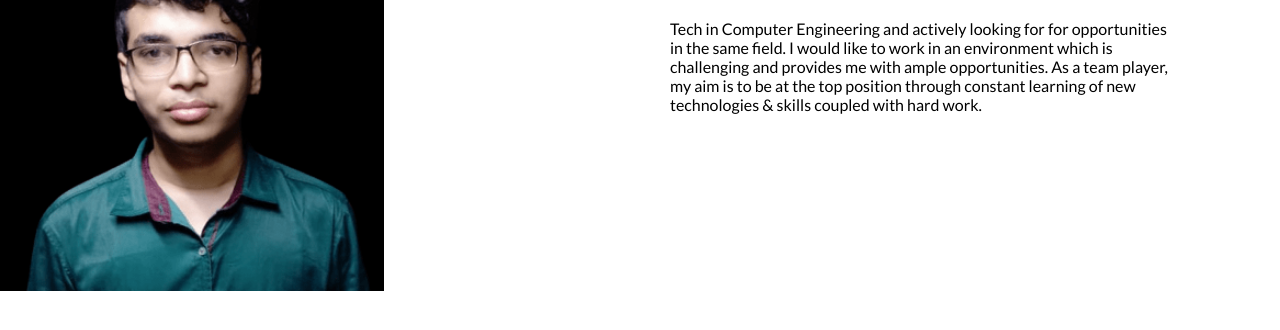
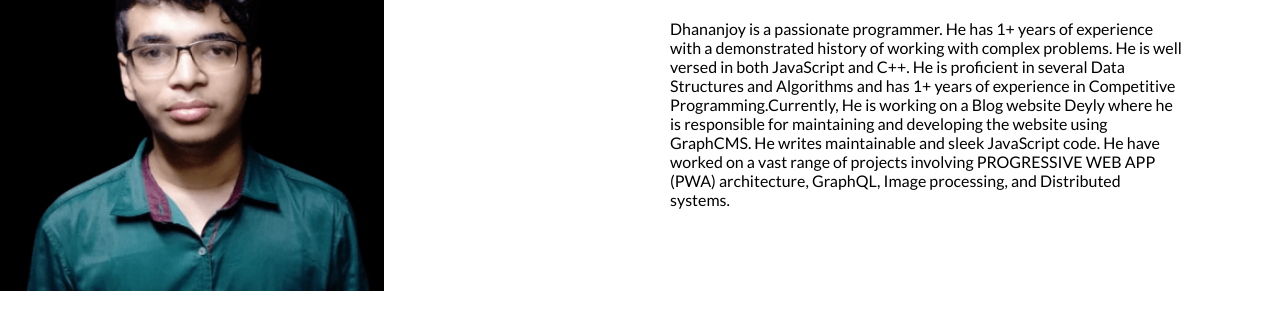
Before and after one commit to sceary-expert/portfolio, a plain HTML site: page about.html in a window 1280 px wide. Shown: the part 192-522 px from the top of the page. Drawn offline with Linux system fonts and the light colour scheme.

Commit message:
Updated about section

```diff
--- a/about.html
+++ b/about.html
@@ -36,7 +36,7 @@
 
         <div class="profile-content-wrapper">
           <h1>Hi, thanks for visiting my site.</h1>
-          <p>Tech in Computer Engineering and actively looking for for opportunities in the same field. I would like to work in an environment which is challenging and provides me with ample opportunities. As a team player, my aim is to be at the top position through constant learning of new technologies & skills coupled with hard work.
+          <p>Dhananjoy is a passionate programmer. He has 1+ years of experience with a demonstrated history of working with complex problems. He is well versed in both JavaScript and C++. He is proficient in several Data Structures and Algorithms and has 1+ years of experience in Competitive Programming.Currently, He is working on a Blog website Deyly where he is responsible for maintaining and developing the website using GraphCMS. He writes maintainable and sleek JavaScript code. He have worked on a vast range of projects involving PROGRESSIVE WEB APP (PWA) architecture, GraphQL, Image processing, and Distributed systems.
           </p>
         </div>
       </div>
```
